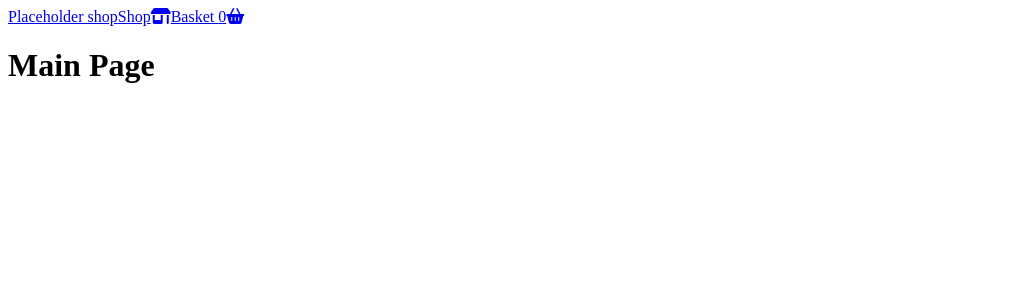
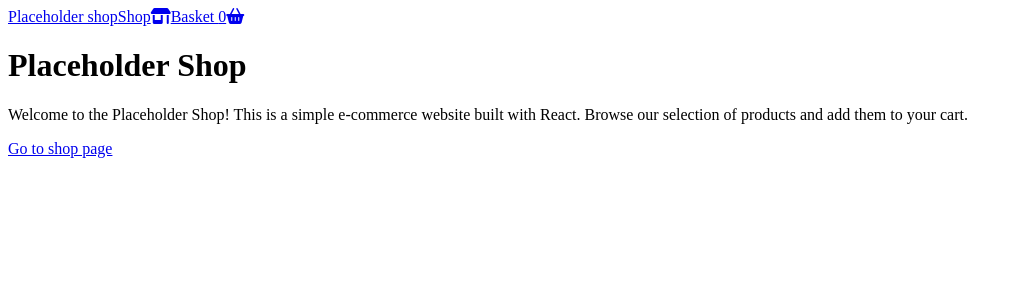
Before and after one commit to Olok3214/shopPage-TOP, a React (Vite) app: page / in a window 1280 px wide. Shown: the top 300 px of the page, without its empty margins (0-1017 px from the left). Built offline with nearby package versions, Linux system fonts and the light colour scheme; no server answers.

Commit message:
shop page edit

```diff
--- a/src/pages/MainPage.jsx
+++ b/src/pages/MainPage.jsx
@@ -1,6 +1,12 @@
+import { Link } from "react-router";
 
 function MainPage(){
-    return(<h1>Main Page</h1>)
+    return(<div>
+        <h1>Placeholder Shop</h1>
+        <p>Welcome to the Placeholder Shop! This is a simple e-commerce website built with React. Browse our selection of products and add them to your cart.</p>
+        <Link to='/shop'> Go to shop page </Link>
+    </div>
+    )
 }
 
 export default MainPage;
```
